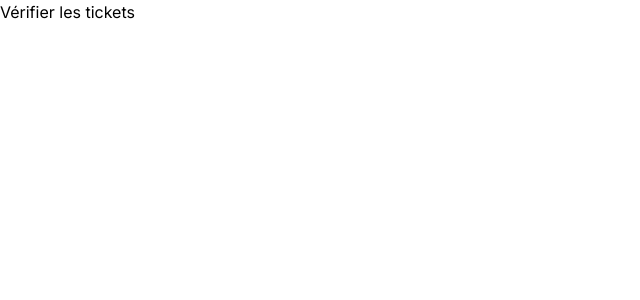
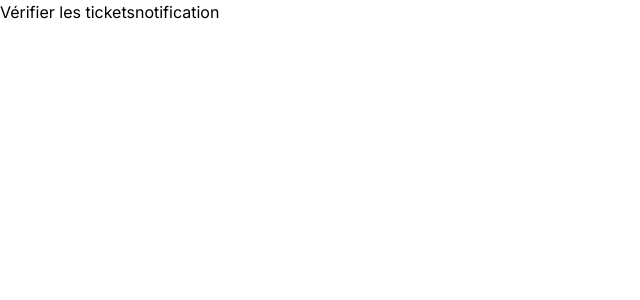
Before and after one commit to AntoineParat/sothankstickets, a Next.js app: page /test in a window 1280 px wide. Shown: the top 300 px of the page, without its empty margins (0-640 px from the left). Built offline with nearby package versions, Linux system fonts and the light colour scheme; no server answers.

Commit message:
top 3 message

```diff
--- a/src/app/test/page.js
+++ b/src/app/test/page.js
@@ -1,4 +1,7 @@
 "use client"
+
+import { useEffect } from "react";
+
 export default function HomePage() {
     const showNotification = () => {
         // Vérifier si le navigateur supporte les notifications
@@ -21,9 +24,23 @@ export default function HomePage() {
         }
     };
 
+    const pushNotification = () => {
+        Notification.requestPermission().then(function (result) {
+            console.log(result);
+            const text =
+                'coucou';
+            new Notification("Liste de trucs à faire", {
+                body: text,
+            });
+        });
+    }
+
+
+
     return (
         <div>
             <button onClick={showNotification}>Vérifier les tickets</button>
+            <button onClick={pushNotification}>notification</button>
         </div>
     );
 }
--- a/src/app/user/page.js
+++ b/src/app/user/page.js
@@ -175,7 +175,7 @@ function UserPage() {
             <div className="w-full md:flex">
               {top3.length === 0 ? (
                 <div className="text-center mt-10">
-                  <p className="text-lg text-gray-800">Les compteurs sont à 0</p>
+                  <p className="text-lg text-gray-800">1er du mois : les compteurs sont remis à 0 😊</p>
                 </div>
               ) : (
                 top3.map((user, index) => (
```
Lines whose indentation alone changed are shown as unchanged.
